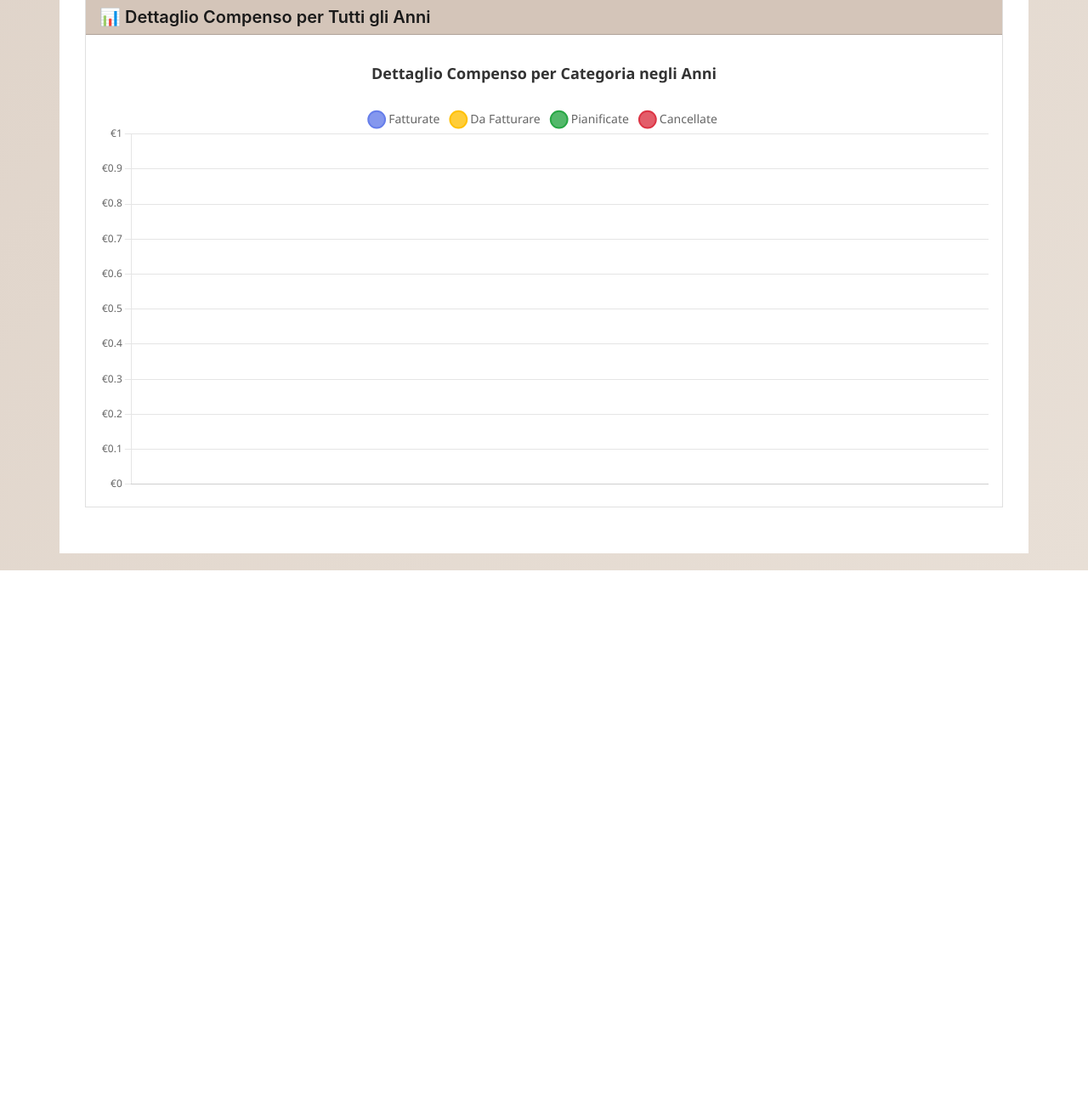
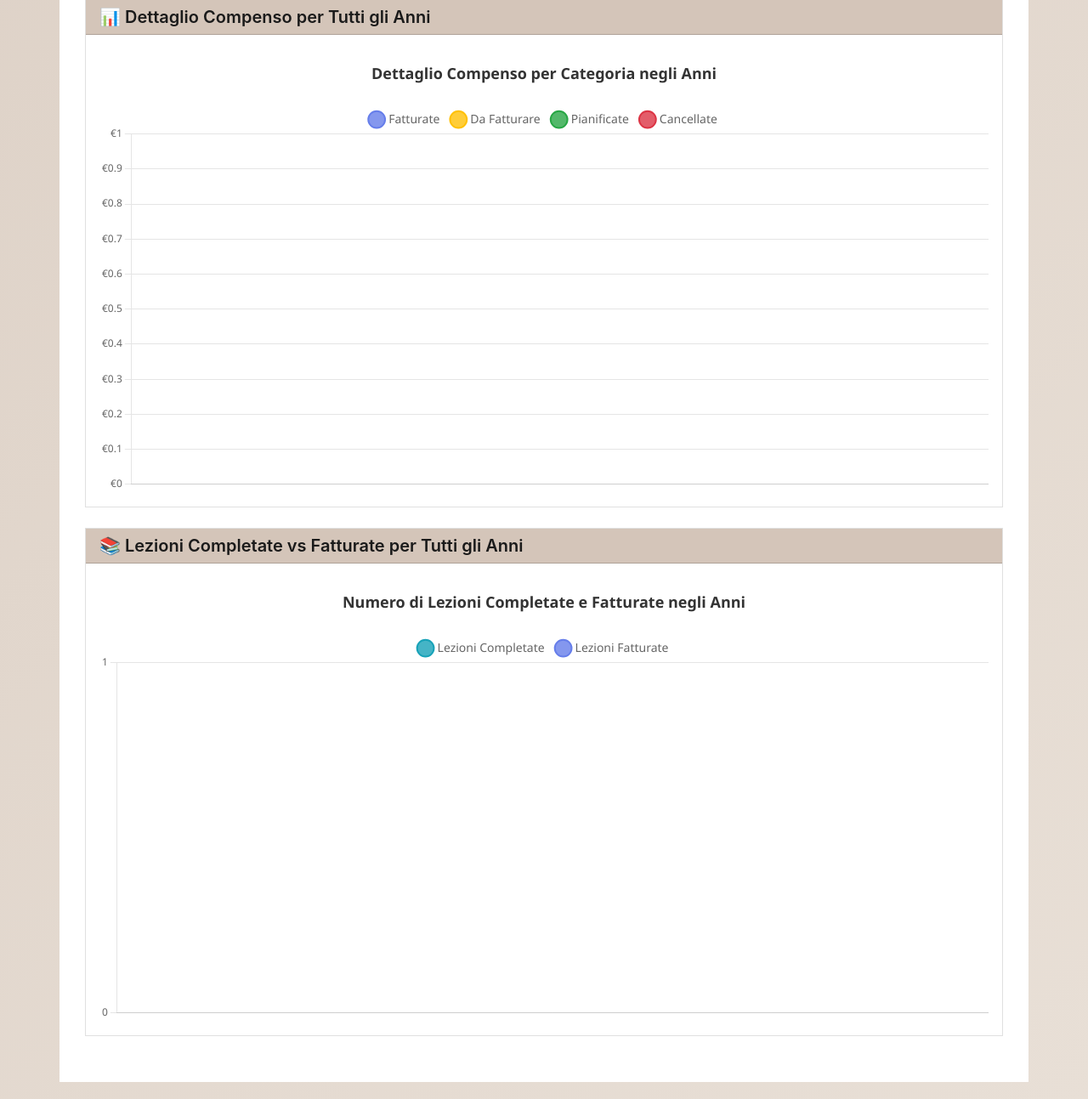
Before and after one commit to Matluc88/gestione-lezioni, a Python web app: template templates/resoconto_annuale.html in a window 1280 px wide. Shown: the part 2948-4241 px from the top of the page at 85% size. Before the commit the page ends 3619 px from the top, so only its background shows below. Run offline with Jinja, Linux system fonts and the light colour scheme; the template is opened without the code that fills it: most values are stand-ins (such as "Sample title", 1, 10 or a date in 2020).

Commit message:
resoconto: grafico lezioni completate vs fatturate per tutti gli anni
Aggiunge un grafico a barre nel Resoconto Annuale che mostra il numero
di lezioni completate e fatturate per ogni anno, indipendente dal
selettore anno (usa i dati storici complessivi).

Co-Authored-By: Claude Opus 4.8 (1M context) <noreply@anthropic.com>

```diff
--- a/templates/resoconto_annuale.html
+++ b/templates/resoconto_annuale.html
@@ -421,6 +421,20 @@
                     </div>
                     <div class="card-body">
                         <canvas id="chartStoricoDettaglio"></canvas>
+                    </div>
+                </div>
+            </div>
+        </div>
+
+        <!-- Grafico Lezioni Completate vs Fatturate per Tutti gli Anni -->
+        <div class="row">
+            <div class="col-md-12 mb-4">
+                <div class="card">
+                    <div class="card-header bg-info text-white">
+                        <h5 class="mb-0">📚 Lezioni Completate vs Fatturate per Tutti gli Anni</h5>
+                    </div>
+                    <div class="card-body">
+                        <canvas id="chartLezioniCompletateFatturate"></canvas>
                     </div>
                 </div>
             </div>
@@ -882,6 +896,121 @@
             }
         });
 
+        // Grafico Lezioni Completate vs Fatturate per Tutti gli Anni (numero lezioni)
+        const ctxLezCompFat = document.getElementById('chartLezioniCompletateFatturate').getContext('2d');
+        const chartLezioniCompletateFatturate = new Chart(ctxLezCompFat, {
+            type: 'bar',
+            data: {
+                labels: {{ anni_grafico|safe }},
+                datasets: [
+                    {
+                        label: 'Lezioni Completate',
+                        data: {{ n_completate_per_anno|safe }},
+                        backgroundColor: 'rgba(23, 162, 184, 0.8)',
+                        borderColor: 'rgba(23, 162, 184, 1)',
+                        borderWidth: 2,
+                        borderRadius: 6,
+                        borderSkipped: false
+                    },
+                    {
+                        label: 'Lezioni Fatturate',
+                        data: {{ n_fatturate_per_anno|safe }},
+                        backgroundColor: 'rgba(102, 126, 234, 0.8)',
+                        borderColor: 'rgba(102, 126, 234, 1)',
+                        borderWidth: 2,
+                        borderRadius: 6,
+                        borderSkipped: false
+                    }
+                ]
+            },
+            options: {
+                responsive: true,
+                animation: {
+                    duration: 1500,
+                    easing: 'easeInOutQuart'
+                },
+                interaction: {
+                    intersect: false,
+                    mode: 'index'
+                },
+                scales: {
+                    x: {
+                        ticks: {
+                            color: '#666',
+                            font: {
+                                family: "'Segoe UI', Tahoma, Geneva, Verdana, sans-serif",
+                                size: 12
+                            }
+                        },
+                        grid: {
+                            display: false
+                        }
+                    },
+                    y: {
+                        beginAtZero: true,
+                        ticks: {
+                            color: '#666',
+                            precision: 0,
+                            font: {
+                                family: "'Segoe UI', Tahoma, Geneva, Verdana, sans-serif",
+                                size: 12
+                            },
+                            callback: function(value) {
+                                return Number.isInteger(value) ? value : '';
+                            }
+                        },
+                        grid: {
+                            color: 'rgba(0,0,0,0.1)',
+                            drawBorder: false
+                        }
+                    }
+                },
+                plugins: {
+                    title: {
+                        display: true,
+                        text: 'Numero di Lezioni Completate e Fatturate negli Anni',
+                        font: {
+                            size: 18,
+                            weight: 'bold',
+                            family: "'Segoe UI', Tahoma, Geneva, Verdana, sans-serif"
+                        },
+                        color: '#333',
+                        padding: 20
+                    },
+                    legend: {
+                        position: 'top',
+                        labels: {
+                            font: {
+                                family: "'Segoe UI', Tahoma, Geneva, Verdana, sans-serif",
+                                size: 14
+                            },
+                            color: '#666',
+                            usePointStyle: true,
+                            padding: 15
+                        }
+                    },
+                    tooltip: {
+                        backgroundColor: 'rgba(0, 0, 0, 0.8)',
+                        titleColor: '#fff',
+                        bodyColor: '#fff',
+                        borderColor: '#17a2b8',
+                        borderWidth: 1,
+                        cornerRadius: 8,
+                        callbacks: {
+                            label: function(context) {
+                                let label = context.dataset.label || '';
+                                if (label) {
+                                    label += ': ';
+                                }
+                                label += context.raw + ' lezioni';
+                                return label;
+                            }
+                        }
+                    }
+                }
+            }
+        });
+
         // Grafico Confronto: Compensi da Lezioni vs Fatture Emesse
         {% if fatture_emesse|length > 0 %}
         const ctxConfrontoFatture = document.getElementById('chartConfrontoFatture').getContext('2d');
```
Also changed, not shown: routes/resoconto.py (+9 -1 lines).
